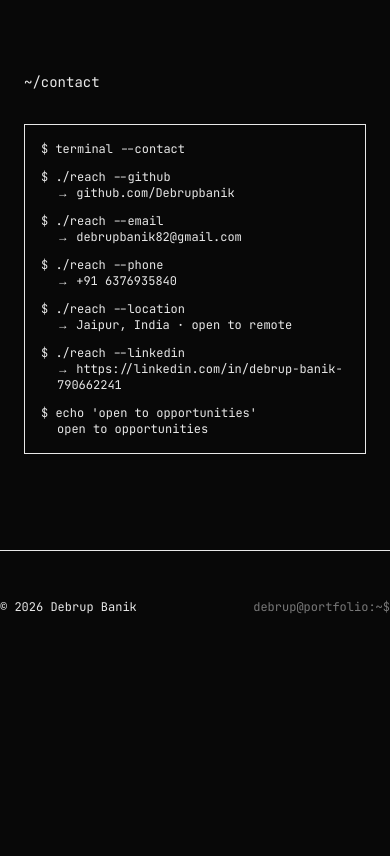
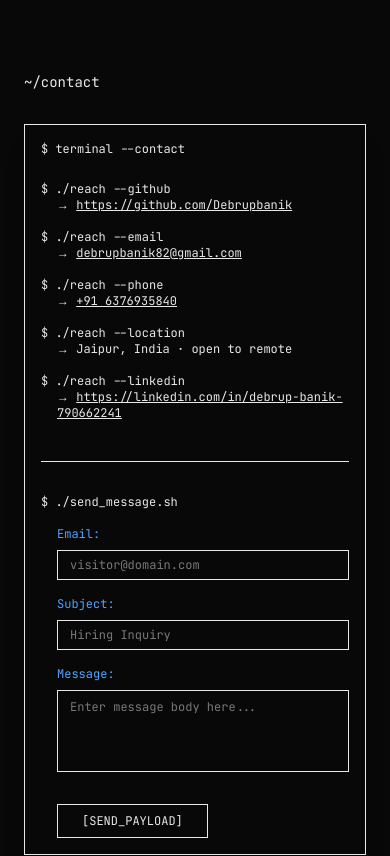
Before and after one commit to Debrupbanik/debrupbanik.github.io, a Next.js app in the folder frontend/: page / in a window 390 px wide. Shown: the part 3960-4816 px from the top of the page. Before the commit the page ends 4623 px from the top, so only its background shows below. Built offline with nearby package versions, Linux system fonts and the light colour scheme; no server answers.

Commit message:
feat: add interactive contact form and clickable social links

```diff
--- a/frontend/src/components/sections/Contact.tsx
+++ b/frontend/src/components/sections/Contact.tsx
@@ -1,20 +1,12 @@
 "use client";
 
 import { motion, useInView } from "framer-motion";
-import { useRef } from "react";
+import { useRef, useState } from "react";
 import { contact } from "@/lib/data";
-
-const lines = [
-  { cmd: "./reach --github", out: "github.com/Debrupbanik" },
-  { cmd: "./reach --email", out: contact.email },
-  { cmd: "./reach --phone", out: contact.phone },
-  { cmd: "./reach --location", out: `${contact.location} · open to remote` },
-  { cmd: "./reach --linkedin", out: contact.linkedin },
-];
 
 const container = {
   hidden: {},
-  show: { transition: { staggerChildren: 0.4 } },
+  show: { transition: { staggerChildren: 0.1 } },
 };
 
 const item = {
@@ -26,28 +18,142 @@ export default function Contact() {
   const ref = useRef(null);
   const inView = useInView(ref, { once: true, margin: "-80px" });
 
+  const [formData, setFormData] = useState({ sender_email: "", subject: "", body: "" });
+  const [status, setStatus] = useState<"idle" | "sending" | "success" | "error">("idle");
+  const [token, setToken] = useState("");
+
+  const handleSubmit = async (e: React.FormEvent) => {
+    e.preventDefault();
+    setStatus("sending");
+
+    try {
+      const res = await fetch(`${process.env.NEXT_PUBLIC_API_URL || "http://localhost:8080"}/api/contact/`, {
+        method: "POST",
+        headers: { "Content-Type": "application/json" },
+        body: JSON.stringify(formData),
+      });
+
+      if (!res.ok) throw new Error("Failed to send message");
+      const data = await res.json();
+      setToken(data.token);
+      setStatus("success");
+      setFormData({ sender_email: "", subject: "", body: "" });
+    } catch (err) {
+      console.error(err);
+      setStatus("error");
+    }
+  };
+
   return (
     <section id="contact" className="py-24 border-t border-border" ref={ref}>
       <h2 className="font-mono text-sm text-muted mb-8">~/contact</h2>
-      <div className="bg-bg-2 border border-border p-4 font-mono text-xs">
-        <div className="text-green mb-3">$ terminal --contact</div>
+      <div className="bg-bg-2 border border-border p-4 md:p-6 font-mono text-xs md:text-sm shadow-xl">
+        <div className="text-green mb-6">$ terminal --contact</div>
+
         <motion.div
           variants={container}
           initial="hidden"
           animate={inView ? "show" : "hidden"}
-          className="space-y-3"
+          className="space-y-4 mb-10"
         >
-          {lines.map((l, i) => (
-            <motion.div key={i} variants={item}>
-              <div className="text-muted">$ {l.cmd}</div>
-              <div className="text-text ml-4">→ {l.out}</div>
-            </motion.div>
-          ))}
           <motion.div variants={item}>
-            <div className="text-muted">$ echo &apos;open to opportunities&apos;</div>
-            <div className="text-green ml-4">open to opportunities</div>
+            <div className="text-muted">$ ./reach --github</div>
+            <div className="text-text ml-4">
+              → <a href={`https://${contact.github}`} target="_blank" rel="noopener noreferrer" className="hover:text-green underline decoration-green/30 transition-colors">{contact.github}</a>
+            </div>
+          </motion.div>
+          <motion.div variants={item}>
+            <div className="text-muted">$ ./reach --email</div>
+            <div className="text-text ml-4">
+              → <a href={`mailto:${contact.email}`} className="hover:text-green underline decoration-green/30 transition-colors">{contact.email}</a>
+            </div>
+          </motion.div>
+          <motion.div variants={item}>
+            <div className="text-muted">$ ./reach --phone</div>
+            <div className="text-text ml-4">
+              → <a href={`tel:${contact.phone.replace(/[^0-9+]/g, '')}`} className="hover:text-green underline decoration-green/30 transition-colors">{contact.phone}</a>
+            </div>
+          </motion.div>
+          <motion.div variants={item}>
+            <div className="text-muted">$ ./reach --location</div>
+            <div className="text-text ml-4">→ {contact.location} · open to remote</div>
+          </motion.div>
+          <motion.div variants={item}>
+            <div className="text-muted">$ ./reach --linkedin</div>
+            <div className="text-text ml-4">
+              → <a href={contact.linkedin} target="_blank" rel="noopener noreferrer" className="hover:text-green underline decoration-green/30 transition-colors">{contact.linkedin}</a>
+            </div>
           </motion.div>
         </motion.div>
+
+        {/* Interactive Message Form */}
+        <div className="mt-8 pt-8 border-t border-border/50">
+          <div className="text-muted mb-4">$ ./send_message.sh</div>
+
+          {status === "success" ? (
+            <div className="ml-4 p-4 border border-green/30 bg-green/5 space-y-2">
+              <div className="text-green">[SUCCESS] Message transmitted securely.</div>
+              <div className="text-muted text-xs">TRACKING_TOKEN: <span className="text-text">{token}</span></div>
+              <div className="text-muted text-xs">You can track the status of this message later.</div>
+              <button onClick={() => setStatus("idle")} className="mt-4 text-xs text-green hover:underline">
+                [Send Another]
+              </button>
+            </div>
+          ) : (
+            <form onSubmit={handleSubmit} className="ml-4 space-y-4 max-w-xl">
+              <div className="flex flex-col sm:flex-row sm:items-center gap-2 sm:gap-4">
+                <label className="text-blue-400 min-w-[80px]">Email:</label>
+                <input
+                  type="email"
+                  required
+                  disabled={status === "sending"}
+                  className="flex-1 bg-bg border border-border px-3 py-1.5 text-text focus:border-green focus:outline-none transition-colors"
+                  placeholder="visitor@domain.com"
+                  value={formData.sender_email}
+                  onChange={(e) => setFormData({...formData, sender_email: e.target.value})}
+                />
+              </div>
+              <div className="flex flex-col sm:flex-row sm:items-center gap-2 sm:gap-4">
+                <label className="text-blue-400 min-w-[80px]">Subject:</label>
+                <input
+                  type="text"
+                  required
+                  disabled={status === "sending"}
+                  className="flex-1 bg-bg border border-border px-3 py-1.5 text-text focus:border-green focus:outline-none transition-colors"
+                  placeholder="Hiring Inquiry"
+                  value={formData.subject}
+                  onChange={(e) => setFormData({...formData, subject: e.target.value})}
+                />
+              </div>
+              <div className="flex flex-col gap-2">
+                <label className="text-blue-400">Message:</label>
+                <textarea
+                  required
+                  rows={4}
+                  disabled={status === "sending"}
+                  className="w-full bg-bg border border-border px-3 py-2 text-text focus:border-green focus:outline-none transition-colors resize-none"
+                  placeholder="Enter message body here..."
+                  value={formData.body}
+                  onChange={(e) => setFormData({...formData, body: e.target.value})}
+                />
+              </div>
+
+              {status === "error" && (
+                <div className="text-red-400 text-xs mt-2">
+                  [ERROR] Failed to establish connection with server. Please try again or use direct email.
+                </div>
+              )}
+
+              <button
+                type="submit"
+                disabled={status === "sending"}
+                className={`mt-4 px-6 py-2 border ${status === "sending" ? "border-muted text-muted" : "border-green text-green hover:bg-green/10"} transition-colors`}
+              >
+                {status === "sending" ? "[TRANSMITTING...]" : "[SEND_PAYLOAD]"}
+              </button>
+            </form>
+          )}
+        </div>
       </div>
     </section>
   );
```
